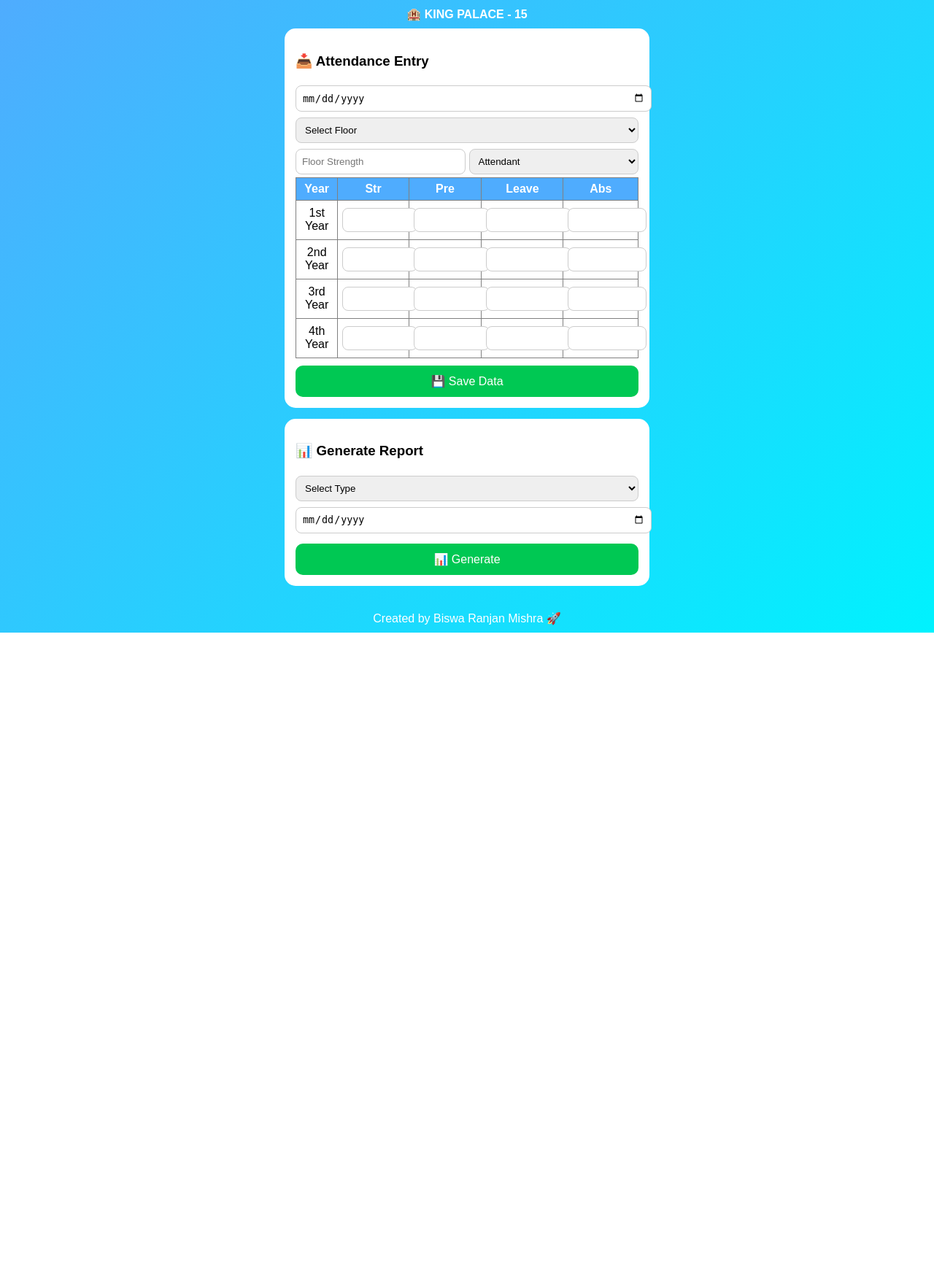
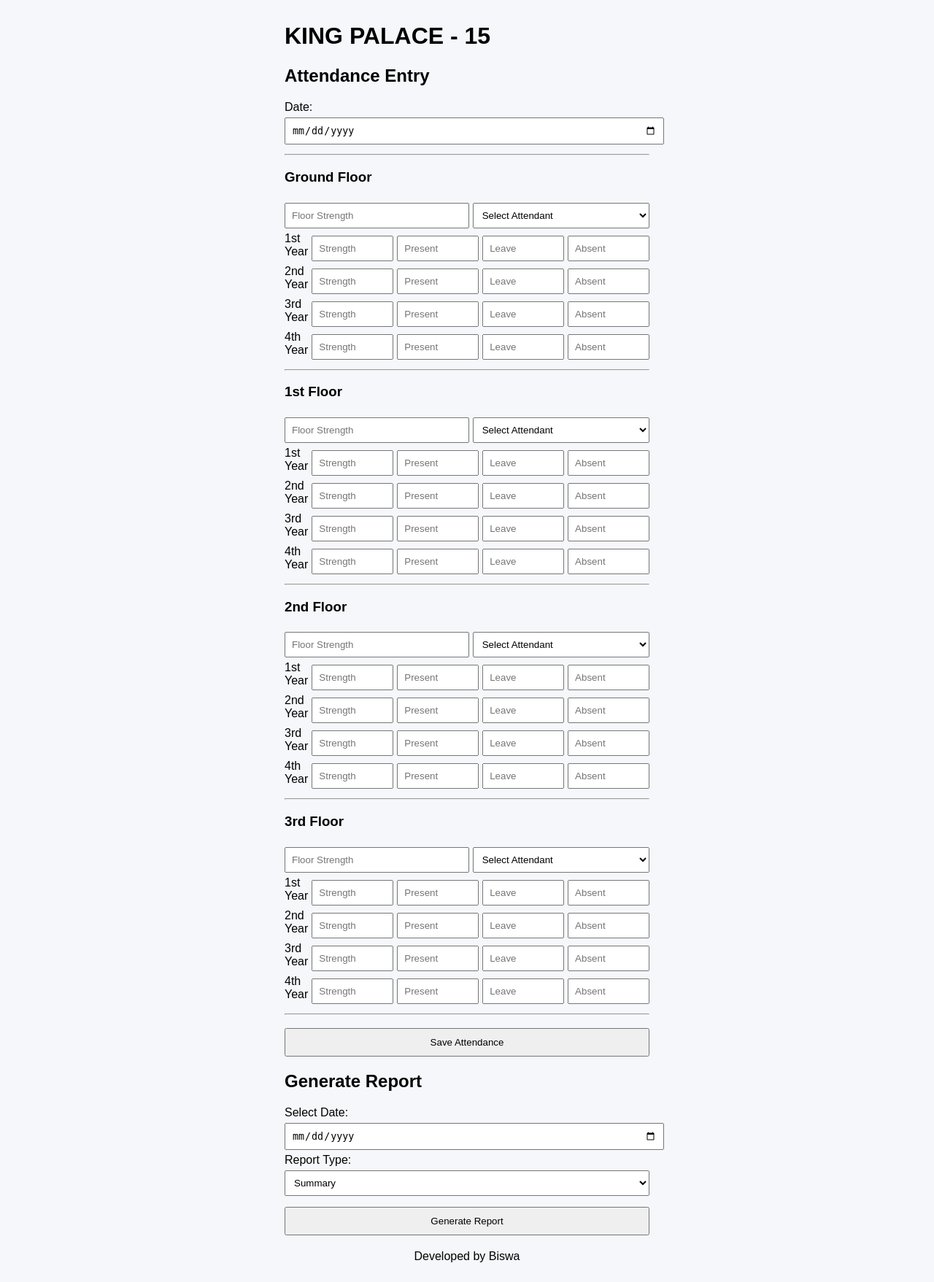
Before and after one commit to BiswaKiit/attendance-app, a Flask app: page / in a window 1280 px wide. Shown: the whole page at 73% size. Before the commit the page ends 867 px from the top, so only its background shows below. Run offline with Flask 3, Linux system fonts and the light colour scheme; some libraries are stand-ins or nearby versions.

Commit message:
Add files via upload

```diff
--- a/main.py
+++ b/main.py
@@ -1,230 +1,208 @@
-from flask import Flask, render_template, request, send_file, redirect
-import psycopg2
-import pandas as pd
+from flask import Flask, render_template, request, redirect, url_for, jsonify, make_response
+import json
 import os
-
-# PDF
+from datetime import datetime
 from reportlab.platypus import SimpleDocTemplate, Paragraph, Spacer
 from reportlab.lib.styles import getSampleStyleSheet
 
 app = Flask(__name__)
 
-# 🔗 DATABASE
-DATABASE_URL = os.getenv("DATABASE_URL") or "postgresql://attendance_user:hIEyKUeKKblpFAYtYXjcDp5GCXGQZcbl@dpg-d7b5hdjuibrs73b6m1d0-a.oregon-postgres.render.com/attendance_2cet"
+DATA_FILE = "data.json"
 
-floors = ["Ground Floor", "1st Floor", "2nd Floor", "3rd Floor", "4th Floor"]
-years = ["1st Year", "2nd Year", "3rd Year", "4th Year"]
+ATTENDANTS = ["Sunam", "Rabi Narayan", "Nrushingha", "Satya", "Alok", "Sarat", "Subasish"]
 
-# 🔌 SAFE DB CONNECTION
-def get_conn():
-    try:
-        return psycopg2.connect(DATABASE_URL)
-    except Exception as e:
-        print("DB ERROR:", e)
-        return None
+# ---------- LOAD / SAVE ----------
+def load_data():
+    if not os.path.exists(DATA_FILE):
+        return {}
+    with open(DATA_FILE, "r") as f:
+        return json.load(f)
 
-# 🔢 SAFE INT
-def to_int(val):
-    try:
-        return int(val)
-    except:
-        return 0
+def save_data(data):
+    with open(DATA_FILE, "w") as f:
+        json.dump(data, f, indent=4)
 
-# 🛠 CREATE TABLE
-def create_table():
-    conn = get_conn()
-    if not conn:
-        return
-    cur = conn.cursor()
+# ---------- HOME ----------
+@app.route("/")
+def index():
+    return render_template("index.html", attendants=ATTENDANTS)
 
-    cur.execute("""
-    CREATE TABLE IF NOT EXISTS attendance (
-        id SERIAL PRIMARY KEY,
-        date DATE,
-        hostel TEXT,
-        floor TEXT,
-        year TEXT,
-        strength INT,
-        present INT,
-        leave INT,
-        absent INT
-    )
-    """)
+# ---------- SAVE ----------
+@app.route("/save", methods=["POST"])
+def save():
+    data = load_data()
 
-    conn.commit()
-    conn.close()
+    date = request.form.get("date")
 
-# 🚀 HOME
-@app.route("/", methods=["GET", "POST"])
-def index():
-    create_table()
-    message = ""
+    floors = ["Ground", "1st", "2nd", "3rd"]
+    years = ["1st Year", "2nd Year", "3rd Year", "4th Year"]
 
-    if request.method == "POST":
-        try:
-            floor = request.form.get("floor") or ""
-            date = request.form.get("date") or ""
-            hostel = request.form.get("hostel") or "KING PALACE - 15"
-            floor_strength = to_int(request.form.get("floor_strength"))
+    entry = {}
 
-            if not floor or not date:
-                return render_template("index.html", floors=floors, years=years, message="❌ Select floor & date")
+    for floor in floors:
+        entry[floor] = {
+            "attendant": request.form.get(f"{floor}_attendant"),
+            "strength": int(request.form.get(f"{floor}_strength") or 0),
+            "years": {}
+        }
 
-            conn = get_conn()
-            if not conn:
-                return render_template("index.html", floors=floors, years=years, message="❌ DB connection failed")
+        floor_total = 0
 
-            cur = conn.cursor()
+        for year in years:
+            s = int(request.form.get(f"{floor}_{year}_strength") or 0)
+            p = int(request.form.get(f"{floor}_{year}_present") or 0)
+            l = int(request.form.get(f"{floor}_{year}_leave") or 0)
+            a = int(request.form.get(f"{floor}_{year}_absent") or 0)
 
-            # ❌ DUPLICATE CHECK
-            cur.execute("SELECT 1 FROM attendance WHERE date=%s AND floor=%s", (date, floor))
-            if cur.fetchone():
-                conn.close()
-                return render_template("index.html", floors=floors, years=years,
-                                       message=f"❌ Data already punched for {floor}")
+            # validation
+            if s != p + l + a:
+                return f"Error: {floor} - {year} mismatch"
 
-            total_year_strength = 0
-            valid = True
+            floor_total += s
 
-            for year in years:
-                strength = to_int(request.form.get(f"{year}_strength"))
-                present = to_int(request.form.get(f"{year}_present"))
-                leave = to_int(request.form.get(f"{year}_leave"))
-                absent = to_int(request.form.get(f"{year}_absent"))
+            entry[floor]["years"][year] = {
+                "Strength": s,
+                "Present": p,
+                "Leave": l,
+                "Absent": a
+            }
 
-                # VALIDATION
-                if (present + leave + absent) != strength:
-                    valid = False
+        if floor_total != entry[floor]["strength"]:
+            return f"Error: {floor} total mismatch"
 
-                total_year_strength += strength
+    data[date] = entry
+    save_data(data)
 
-                cur.execute("""
-                INSERT INTO attendance (date, hostel, floor, year, strength, present, leave, absent)
-                VALUES (%s,%s,%s,%s,%s,%s,%s,%s)
-                """, (date, hostel, floor, year, strength, present, leave, absent))
+    return redirect(url_for("index"))
 
-            if total_year_strength != floor_strength:
-                valid = False
-
-            if not valid:
-                conn.rollback()
-                message = "❌ Data mismatch! Check values."
-            else:
-                conn.commit()
-                message = "✅ Saved Successfully!"
-
-            conn.close()
-
-        except Exception as e:
-            message = f"❌ Error: {str(e)}"
-
-    return render_template("index.html", floors=floors, years=years, message=message)
-
-# 📊 REPORT (DATE BASED)
+# ---------- REPORT ----------
 @app.route("/report", methods=["POST"])
 def report():
+    data = load_data()
+
+    date = request.form.get("date")
     report_type = request.form.get("report_type")
-    date = request.form.get("date")
 
-    if not date:
-        return "❌ Please select date"
+    if date not in data:
+        return "No data found"
 
-    conn = get_conn()
-    cur = conn.cursor()
+    entry = data[date]
 
-    cur.execute("""
-    SELECT floor,year,strength,present,leave,absent
-    FROM attendance
-    WHERE date=%s
-    """, (date,))
+    total_strength = total_present = total_leave = total_absent = 0
 
-    rows = cur.fetchall()
-    conn.close()
+    full_data = {}
 
-    if not rows:
-        return "❌ No data found for this date"
+    for floor, fdata in entry.items():
+        floor_totals = {"Strength":0,"Present":0,"Leave":0,"Absent":0}
+        years = {}
 
-    data = {}
-    total_strength = total_present = total_leave = 0
+        for year, y in fdata["years"].items():
+            years[year] = y
 
-    year_summary = {y: {"Strength":0, "Present":0, "Leave":0} for y in years}
+            floor_totals["Strength"] += y["Strength"]
+            floor_totals["Present"] += y["Present"]
+            floor_totals["Leave"] += y["Leave"]
+            floor_totals["Absent"] += y["Absent"]
 
-    for floor, year, strength, present, leave, absent in rows:
-
-        if floor not in data:
-            data[floor] = {}
-
-        data[floor][year] = {
-            "Strength": strength,
-            "Present": present,
-            "Leave": leave,
-            "Absent": absent
+        full_data[floor] = {
+            "years": years,
+            "totals": floor_totals,
+            "attendant": fdata["attendant"]
         }
 
-        year_summary[year]["Strength"] += strength
-        year_summary[year]["Present"] += present
-        year_summary[year]["Leave"] += (leave + absent)
+        total_strength += floor_totals["Strength"]
+        total_present += floor_totals["Present"]
+        total_leave += floor_totals["Leave"]
+        total_absent += floor_totals["Absent"]
 
-        total_strength += strength
-        total_present += present
-        total_leave += (leave + absent)
+    return render_template(
+        "report.html",
+        report_type=report_type,
+        data=full_data,
+        total_strength=total_strength,
+        total_present=total_present,
+        total_leave=total_leave + total_absent,
+        date=date
+    )
 
-    return render_template("report.html",
-                           data=data,
-                           report_type=report_type,
-                           total_strength=total_strength,
-                           total_present=total_present,
-                           total_leave=total_leave,
-                           year_summary=year_summary,
-                           date=date)
+# ---------- SHARE ----------
+@app.route("/share/<date>")
+def share(date):
+    data = load_data()
 
-# 📥 PDF DOWNLOAD
-@app.route("/download-pdf")
-def download_pdf():
-    date = request.args.get("date")
+    if date not in data:
+        return "No data"
 
-    conn = get_conn()
-    cur = conn.cursor()
+    entry = data[date]
 
-    cur.execute("""
-    SELECT floor,year,strength,present,leave,absent
-    FROM attendance
-    WHERE date=%s
-    """, (date,))
+    total_s = total_p = total_l = total_a = 0
 
-    rows = cur.fetchall()
-    conn.close()
+    for floor in entry.values():
+        for y in floor["years"].values():
+            total_s += y["Strength"]
+            total_p += y["Present"]
+            total_l += y["Leave"]
+            total_a += y["Absent"]
 
-    file_path = "report.pdf"
+    text = f"""
+KING PALACE - 15
 
-    doc = SimpleDocTemplate(file_path)
+Date: {date}
+
+Total Strength: {total_s}
+Total Present: {total_p}
+Total Leave: {total_l + total_a}
+"""
+
+    return jsonify({"text": text})
+
+# ---------- PDF ----------
+@app.route("/download/<date>")
+def download(date):
+    data = load_data()
+
+    if date not in data:
+        return "No data"
+
+    entry = data[date]
+
+    filename = f"report_{date}.pdf"
+    doc = SimpleDocTemplate(filename)
+
     styles = getSampleStyleSheet()
+    content = []
 
-    content = []
     content.append(Paragraph("KING PALACE - 15", styles["Title"]))
     content.append(Spacer(1, 10))
+    content.append(Paragraph(f"Date: {date}", styles["Normal"]))
 
-    total_strength = total_present = total_leave = 0
+    total_s = total_p = total_l = total_a = 0
 
-    for floor, year, strength, present, leave, absent in rows:
-        content.append(Paragraph(
-            f"{floor} | {year} → S:{strength} P:{present} L:{leave} A:{absent}",
-            styles["Normal"]
-        ))
+    for floor, fdata in entry.items():
+        content.append(Spacer(1, 10))
+        content.append(Paragraph(f"{floor} Floor ({fdata['attendant']})", styles["Heading2"]))
 
-        total_strength += strength
-        total_present += present
-        total_leave += (leave + absent)
+        for year, y in fdata["years"].items():
+            line = f"{year} → S:{y['Strength']} P:{y['Present']} L:{y['Leave']} A:{y['Absent']}"
+            content.append(Paragraph(line, styles["Normal"]))
+
+            total_s += y["Strength"]
+            total_p += y["Present"]
+            total_l += y["Leave"]
+            total_a += y["Absent"]
 
     content.append(Spacer(1, 10))
-    content.append(Paragraph(f"Total Strength: {total_strength}", styles["Normal"]))
-    content.append(Paragraph(f"Total Present: {total_present}", styles["Normal"]))
-    content.append(Paragraph(f"Total Leave: {total_leave}", styles["Normal"]))
+    content.append(Paragraph("Grand Total", styles["Heading2"]))
+    content.append(Paragraph(f"S:{total_s} P:{total_p} L:{total_l + total_a}", styles["Normal"]))
 
     doc.build(content)
 
-    return send_file(file_path, as_attachment=True)
+    response = make_response(open(filename, "rb").read())
+    response.headers["Content-Type"] = "application/pdf"
+    response.headers["Content-Disposition"] = f"attachment; filename={filename}"
 
-# ▶️ RUN
+    return response
+
+# ---------- RUN ----------
 if __name__ == "__main__":
     app.run(debug=True)
--- a/templates/index.html
+++ b/templates/index.html
@@ -2,182 +2,119 @@
 <html>
 <head>
     <title>Attendance App</title>
+
+    <link rel="stylesheet" href="{{ url_for('static', filename='style.css') }}">
     <meta name="viewport" content="width=device-width, initial-scale=1.0">
 
-<style>
-body {
-    font-family: Arial;
-    margin: 0;
-    background: linear-gradient(135deg, #4facfe, #00f2fe);
-}
-
-.container {
-    max-width: 500px;
-    margin: auto;
-    padding: 10px;
-}
-
-.title {
-    text-align: center;
-    color: white;
-    font-weight: bold;
-    margin-bottom: 10px;
-}
-
-.card {
-    background: white;
-    padding: 15px;
-    border-radius: 15px;
-    margin-bottom: 15px;
-}
-
-input, select {
-    width: 100%;
-    padding: 8px;
-    margin: 4px 0;
-    border-radius: 8px;
-    border: 1px solid #ccc;
-}
-
-.row {
-    display: flex;
-    gap: 5px;
-}
-
-.row input, .row select {
-    flex: 1;
-}
-
-table {
-    width: 100%;
-    border-collapse: collapse;
-}
-
-th {
-    background: #4facfe;
-    color: white;
-}
-
-td, th {
-    padding: 6px;
-    text-align: center;
-}
-
-button {
-    width: 100%;
-    padding: 12px;
-    border: none;
-    border-radius: 10px;
-    background: #00c853;
-    color: white;
-    font-size: 16px;
-    margin-top: 10px;
-}
-
-.success { color: green; }
-.error { color: red; }
-
-.footer {
-    text-align: center;
-    color: white;
-    margin: 10px;
-}
-</style>
-
+    <!-- ✅ PWA Support -->
+    <link rel="manifest" href="/static/manifest.json">
+    <link rel="apple-touch-icon" href="/static/favicon.png">
 </head>
 
 <body>
 
 <div class="container">
 
-<div class="title">🏨 KING PALACE - 15</div>
+    <h1>KING PALACE - 15</h1>
 
-<!-- 📥 ENTRY -->
+    <!-- ================= ATTENDANCE ENTRY CARD ================= -->
     <div class="card">
-<h3>📥 Attendance Entry</h3>
 
-<form method="POST">
+        <h2>Attendance Entry</h2>
 
+        <form method="POST" action="/save" onsubmit="return validateForm()">
+
+            <label>Date:</label>
             <input type="date" name="date" required>
 
-<select name="floor" required>
-<option value="">Select Floor</option>
-{% for f in floors %}
-<option value="{{f}}">{{f}}</option>
+            <hr>
+
+            {% set floors = ["Ground", "1st", "2nd", "3rd"] %}
+            {% set years = ["1st Year", "2nd Year", "3rd Year", "4th Year"] %}
+
+            {% for floor in floors %}
+                <div class="floor-box">
+
+                    <h3>{{ floor }} Floor</h3>
+
+                    <!-- Floor Strength + Attendant -->
+                    <div class="row">
+                        <input type="number" name="{{ floor }}_strength" placeholder="Floor Strength" required>
+
+                        <select name="{{ floor }}_attendant" required>
+                            <option value="">Select Attendant</option>
+                            {% for a in attendants %}
+                                <option value="{{ a }}">{{ a }}</option>
                             {% endfor %}
-</select>
-
-<div class="row">
-<input type="number" name="floor_strength" placeholder="Floor Strength" required>
-
-<select name="attendant" required>
-<option value="">Attendant</option>
-<option>Sunam</option>
-<option>Rabi Narayan</option>
-<option>Nrushingha</option>
-<option>Satya</option>
-<option>Alok</option>
-<option>Sarat</option>
-<option>Subasish</option>
                         </select>
                     </div>
 
-<table border="1">
-<tr>
-<th>Year</th>
-<th>Str</th>
-<th>Pre</th>
-<th>Leave</th>
-<th>Abs</th>
-</tr>
+                    <!-- Year-wise Inputs -->
+                    {% for year in years %}
+                        <div class="row">
+                            <label>{{ year }}</label>
 
-{% for y in years %}
-<tr>
-<td>{{y}}</td>
-<td><input name="{{y}}_strength" required></td>
-<td><input name="{{y}}_present" required></td>
-<td><input name="{{y}}_leave" required></td>
-<td><input name="{{y}}_absent" required></td>
-</tr>
+                            <input type="number" name="{{ floor }}_{{ year }}_strength" placeholder="Strength" required>
+                            <input type="number" name="{{ floor }}_{{ year }}_present" placeholder="Present" required>
+                            <input type="number" name="{{ floor }}_{{ year }}_leave" placeholder="Leave" required>
+                            <input type="number" name="{{ floor }}_{{ year }}_absent" placeholder="Absent" required>
+                        </div>
                     {% endfor %}
 
-</table>
+                </div>
+                <hr>
+            {% endfor %}
 
-<button type="submit">💾 Save Data</button>
+            <button type="submit">Save Attendance</button>
 
         </form>
-
-{% if message %}
-<p class="{{ 'success' if '✅' in message else 'error' }}">{{message}}</p>
-{% endif %}
-
     </div>
 
+    <!-- ================= REPORT CARD ================= -->
+    <div class="card">
 
-<!-- 📊 REPORT -->
-<div class="card">
-<h3>📊 Generate Report</h3>
+        <h2>Generate Report</h2>
 
         <form method="POST" action="/report">
 
-<select name="report_type" required>
-<option value="">Select Type</option>
+            <label>Select Date:</label>
+            <input type="date" name="date" required>
+
+            <label>Report Type:</label>
+            <select name="report_type">
                 <option value="summary">Summary</option>
-<option value="partly">Part Report</option>
+                <option value="part">Part Report</option>
                 <option value="full">Full Report</option>
             </select>
 
-<input type="date" name="date" required>
-
-<button type="submit">📊 Generate</button>
+            <button type="submit">Generate Report</button>
 
         </form>
 
     </div>
 
+    <!-- ================= FOOTER ================= -->
+    <footer style="text-align:center; margin-top:20px;">
+        <p>Developed by Biswa</p>
+    </footer>
+
 </div>
 
-<div class="footer">Created by Biswa Ranjan Mishra 🚀</div>
+<!-- ================= VALIDATION SCRIPT ================= -->
+<script>
+function validateForm() {
+
+    let inputs = document.querySelectorAll("input[type='number']");
+
+    for (let input of inputs) {
+        if (input.value === "") {
+            input.value = 0;
+        }
+    }
+
+    return true;
+}
+</script>
 
 </body>
 </html>
```
Also changed, not shown: templates/report.html (+75 -50 lines), static/manifest.json. Lines whose indentation alone changed are shown as unchanged.
